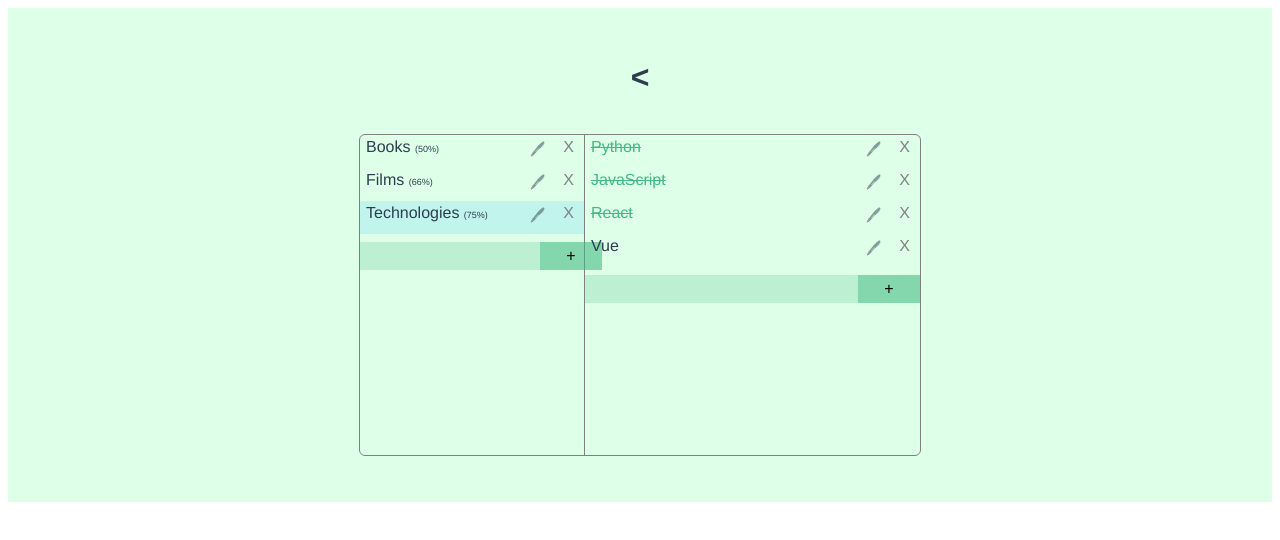
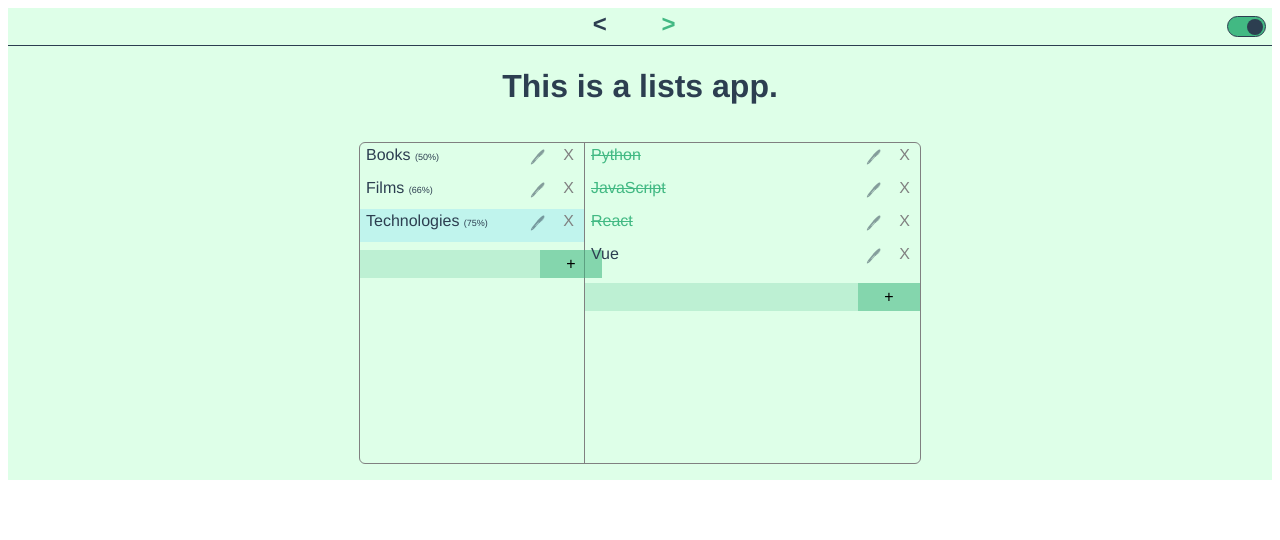
Before and after one commit to pitamer/learning_vue_cli, a Vue app: page /lists in a window 1280 px wide. Shown: the top 540 px of the page. Built offline with nearby package versions, Linux system fonts and the light colour scheme.

Commit message:
:sparkles: Add a navbar with a switch to later be used for toggling dark mode; Redo home route

```diff
--- a/src/App.vue
+++ b/src/App.vue
@@ -1,8 +1,19 @@
 <template>
-  <div id="nav">
+  <div id="app-container">
+    <NavBar />
     <router-view />
   </div>
 </template>
+
+<script>
+import NavBar from "@/components/NavBar";
+
+export default {
+  components: {
+    NavBar
+  }
+}
+</script>
 
 <style lang="scss">
 #app {
@@ -10,24 +21,14 @@
   -webkit-font-smoothing: antialiased;
   -moz-osx-font-smoothing: grayscale;
   text-align: center;
-  color: #2c3e50;
+  color: var(--dark-green);
   background-color: rgba(0, 255, 76, 0.13);
-}
-
-#nav {
-  padding: 30px;
-
-  a {
-    font-weight: bold;
-    color: #2c3e50;
-
-    &.router-link-exact-active {
-      color: var(--light-green);
-    }
-  }
+  padding: none;
+  margin: none;
 }
 
 :root {
   --light-green: #42b983;
+  --dark-green: #2c3e50;
 }
 </style>
--- a/src/components/HelloWorld.vue
+++ b/src/components/HelloWorld.vue
@@ -1,120 +1,18 @@
 <template>
   <div class="hello">
-    <h1>{{ msg }}</h1>
+    <h1>This is a Home route.</h1>
     <p>
-      For a guide and recipes on how to configure / customize this project,<br />
-      check out the
-      <a href="https://cli.vuejs.org" target="_blank" rel="noopener"
-        >vue-cli documentation</a
-      >.
+      I'll keep it for now. Not for long, probably.
     </p>
-    <h3>Installed CLI Plugins</h3>
-    <ul>
-      <li>
-        <a
-          href="https://github.com/vuejs/vue-cli/tree/dev/packages/%40vue/cli-plugin-babel"
-          target="_blank"
-          rel="noopener"
-          >babel</a
-        >
-      </li>
-      <li>
-        <a
-          href="https://github.com/vuejs/vue-cli/tree/dev/packages/%40vue/cli-plugin-router"
-          target="_blank"
-          rel="noopener"
-          >router</a
-        >
-      </li>
-      <li>
-        <a
-          href="https://github.com/vuejs/vue-cli/tree/dev/packages/%40vue/cli-plugin-vuex"
-          target="_blank"
-          rel="noopener"
-          >vuex</a
-        >
-      </li>
-      <li>
-        <a
-          href="https://github.com/vuejs/vue-cli/tree/dev/packages/%40vue/cli-plugin-eslint"
-          target="_blank"
-          rel="noopener"
-          >eslint</a
-        >
-      </li>
-    </ul>
-    <h3>Essential Links</h3>
-    <ul>
-      <li>
-        <a href="https://vuejs.org" target="_blank" rel="noopener">Core Docs</a>
-      </li>
-      <li>
-        <a href="https://forum.vuejs.org" target="_blank" rel="noopener"
-          >Forum</a
-        >
-      </li>
-      <li>
-        <a href="https://chat.vuejs.org" target="_blank" rel="noopener"
-          >Community Chat</a
-        >
-      </li>
-      <li>
-        <a href="https://twitter.com/vuejs" target="_blank" rel="noopener"
-          >Twitter</a
-        >
-      </li>
-      <li>
-        <a href="https://news.vuejs.org" target="_blank" rel="noopener">News</a>
-      </li>
-    </ul>
-    <h3>Ecosystem</h3>
-    <ul>
-      <li>
-        <a href="https://router.vuejs.org" target="_blank" rel="noopener"
-          >vue-router</a
-        >
-      </li>
-      <li>
-        <a href="https://vuex.vuejs.org" target="_blank" rel="noopener">vuex</a>
-      </li>
-      <li>
-        <a
-          href="https://github.com/vuejs/vue-devtools#vue-devtools"
-          target="_blank"
-          rel="noopener"
-          >vue-devtools</a
-        >
-      </li>
-      <li>
-        <a href="https://vue-loader.vuejs.org" target="_blank" rel="noopener"
-          >vue-loader</a
-        >
-      </li>
-      <li>
-        <a
-          href="https://github.com/vuejs/awesome-vue"
-          target="_blank"
-          rel="noopener"
-          >awesome-vue</a
-        >
-      </li>
-    </ul>
   </div>
 </template>
 
 <script>
 export default {
   name: "HelloWorld",
-  props: {
-    msg: {
-      type: String,
-      required: true,
-    },
-  },
 };
 </script>
 
-<!-- Add "scoped" attribute to limit CSS to this component only -->
 <style scoped lang="scss">
 h3 {
   margin: 40px 0 0;
--- /dev/null
+++ b/src/components/NavBar/index.vue
@@ -0,0 +1,62 @@
+<template>
+  <div id="app-bar">
+    <div class="nav">
+      <router-link to="/">
+        <span class="nav-arrow">
+          &lt;
+        </span>
+      </router-link>
+      <router-link to="/lists">
+        <span class="nav-arrow">
+          &gt;
+        </span>
+      </router-link>
+    </div>
+    <Switch />
+  </div>
+</template>
+
+<script>
+import Switch from "@/components/Switch";
+
+export default {
+  name: "NavBar",
+
+  components: {
+    Switch,
+  },
+};
+</script>
+
+<style lang="scss">
+#app-bar {
+  border-bottom: 1px solid var(--dark-green);
+  display: flex;
+  padding: 0.1em 0;
+  .nav {
+    margin-left: 2.5em;
+    flex-grow: 1;
+    .nav-arrow {
+      margin: 0 1em;
+    }
+    a {
+      font-weight: bold;
+      color: var(--dark-green);
+      font-size: 1.5em;
+      text-decoration: none;
+      transition: 0.2s ease-out;
+      &:hover {
+        color: #000;
+        // font-size: 1.6em;
+        text-shadow: 0px 0px 15px green;
+      }
+      &.router-link-exact-active {
+        color: var(--light-green);
+        &:hover {
+          text-shadow: none;
+        }
+      }
+    }
+  }
+}
+</style>
--- /dev/null
+++ b/src/components/Switch/index.vue
@@ -0,0 +1,57 @@
+<template>
+  <div @click="toggleSwitch" :class="['switch', switchModeOn ? 'on' : 'off']">
+    <div class="switch-bubble"></div>
+  </div>
+</template>
+
+<script>
+export default {
+  name: "Switch",
+
+  data() {
+    return {
+      switchModeOn: true,
+    };
+  },
+
+  methods: {
+    toggleSwitch() {
+      this.switchModeOn = !this.switchModeOn;
+    },
+  },
+};
+</script>
+
+<style lang="scss">
+.switch {
+  margin: 0.4em;
+  height: 1.2em;
+  width: 2.3em;
+  border-radius: 1.5em;
+  display: grid;
+  transition: 0.2s ease-out;
+  cursor: pointer;
+  .switch-bubble {
+    margin: 0 2px;
+    height: 1em;
+    width: 1em;
+    border-radius: 50%;
+  }
+  &.on {
+    place-items: center right;
+    border: 0.1px solid var(--dark-green);
+    background-color: var(--light-green);
+    .switch-bubble {
+      background-color: var(--dark-green);
+    }
+  }
+  &.off {
+    place-items: center left;
+    border: 0.1px solid var(--dark-green);
+    background-color: var(--dark-green);
+    .switch-bubble {
+      background-color: var(--light-green);
+    }
+  }
+}
+</style>
--- a/src/views/Home.vue
+++ b/src/views/Home.vue
@@ -1,7 +1,7 @@
 <template>
   <div class="home">
+    <HelloWorld />
     <img alt="Vue logo" src="../assets/logo.png" />
-    <HelloWorld msg="Welcome to Your Vue.js App!" />
   </div>
 </template>
 
@@ -19,5 +19,6 @@
 <style scoped lang="scss">
 img {
   width: 100px;
+  margin: 1.5em 0;
 }
 </style>
--- a/src/views/Lists.vue
+++ b/src/views/Lists.vue
@@ -1,12 +1,7 @@
 <template>
   <div class="lists">
     <h1>
-      <router-link to="/">
-        <span>
-          &lt;
-        </span>
-      </router-link>
-      <!-- This is a lists app. -->
+      This is a lists app.
     </h1>
     <div class="lists-app-container">
       <ListsApp />
@@ -20,25 +15,15 @@
 export default {
   name: "Lists",
   components: {
-    ListsApp
-  }
+    ListsApp,
+  },
 };
 </script>
 
-<style scoped lang="scss">
+<style lang="scss">
 .lists-app-container {
   display: grid;
   place-items: center;
   padding: 1em;
 }
-
-a {
-  text-decoration: none;
-  transition: 0.2s ease-out;
-  &:hover {
-    color: #fff;
-    font-size: 1.1em;
-    text-shadow: 0px 0px 20px green;
-  }
-}
 </style>
```
